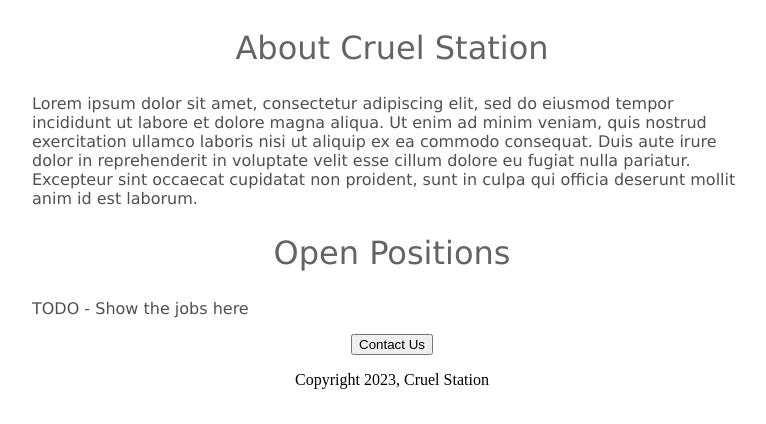
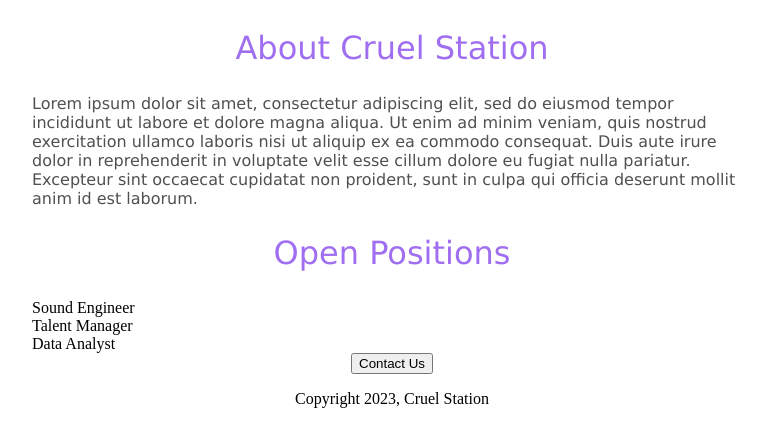
Before and after one commit to atwale44/CS-Careers-Website-v2, a Flask app: page / in a window 1280 px wide. Shown: the part 461-885 px from the top of the page, without its empty margins (248-1014 px from the left). Before the commit the page ends 850 px from the top, so only its background shows below. Run offline with Flask 3, Linux system fonts and the light colour scheme.

Commit message:
update html and css

```diff
--- a/app.py
+++ b/app.py
@@ -2,9 +2,30 @@ from flask import Flask, render_template
 
 app = Flask(__name__)
 
+JOBS = [
+  {
+    'id': 1,
+    'title': 'Sound Engineer',
+    'location': 'Lagos, Nigeria',
+    'salary': '#500,000.00'
+  },
+  {
+    'id': 2,
+    'title': 'Talent Manager',
+    'location': 'Lagos, Nigeria',
+    'salary': '#500,000.00'
+
+  },
+  {
+    'id': 3,
+    'title': 'Data Analyst',
+    'location': 'Remote',
+    'salary': '$50,000.00'
+  }
+]
 @app.route("/")
 def hello_world():
-  return render_template("index.html")
+  return render_template("index.html",jobs=JOBS)
 
 if __name__ == "__main__":
   app.run(host='0.0.0.0', debug=True)
--- a/templates/index.html
+++ b/templates/index.html
@@ -1,13 +1,13 @@
 <!DOCTYPE html>
 <html>
   <head>
-    <title>Cruel Station Careers</title>
+    <title class="text-center">Cruel Station Careers</title>
     <style>
         h1 {
 font-size: 40px;
 font-family: Verdana, Geneva, Tahoma, sans-serif;
 font-weight: normal;
-color: rgb(105,100,105);
+color: rgb(45,70,105);
 text-align: center;
         }
 
@@ -19,7 +19,7 @@ text-align: center;
         h2 {
             font-family:Verdana, Geneva, Tahoma, sans-serif;
             font-size: 32px;
-            color: rgb(100,100,100);
+            color: rgb(160,110,240);
             text-align: center;
             font-weight: normal;
         }
@@ -37,16 +37,20 @@ text-align: center;
   <body>
     <div id="container">
 <h1>Cruel Station Careers</h1>
-<img id="banner" src="http://127.0.0.1:5000/static/banner.jpg" height="320">
-<h2>About Cruel Station</h2>
+<img id="banner" src="/static/banner.jpg" height="320">
+<h2 class="text-center">About Cruel Station</h2>
 <p class="bodytext">
     Lorem ipsum dolor sit amet, consectetur adipiscing elit, sed do eiusmod tempor incididunt ut labore et dolore magna aliqua. Ut enim ad minim veniam, quis nostrud exercitation ullamco laboris nisi ut aliquip ex ea commodo consequat. Duis aute irure dolor in reprehenderit in voluptate velit esse cillum dolore eu fugiat nulla pariatur. Excepteur sint occaecat cupidatat non proident, sunt in culpa qui officia deserunt mollit anim id est laborum.
 </p>
-<h2>Open Positions</h2>
-<p class="bodytext">TODO - Show the jobs here</p>
+<h2 class="text-center mt-2 mb-4">Open Positions</h2>
+<div>
+    {% for job in jobs %}
+<div>{{job['title']}}</div>
+    {% endfor %}
+</div>
 <div style="text-align:center;">
-<button>Contact Us</button>
-<p>Copyright 2023, Cruel Station</p>
+<button class="btn btn-outline-success">Contact Us</button>
+<p class="mt-4">Copyright 2023, Cruel Station</p>
 </div>
 </div>
      </body>
```
